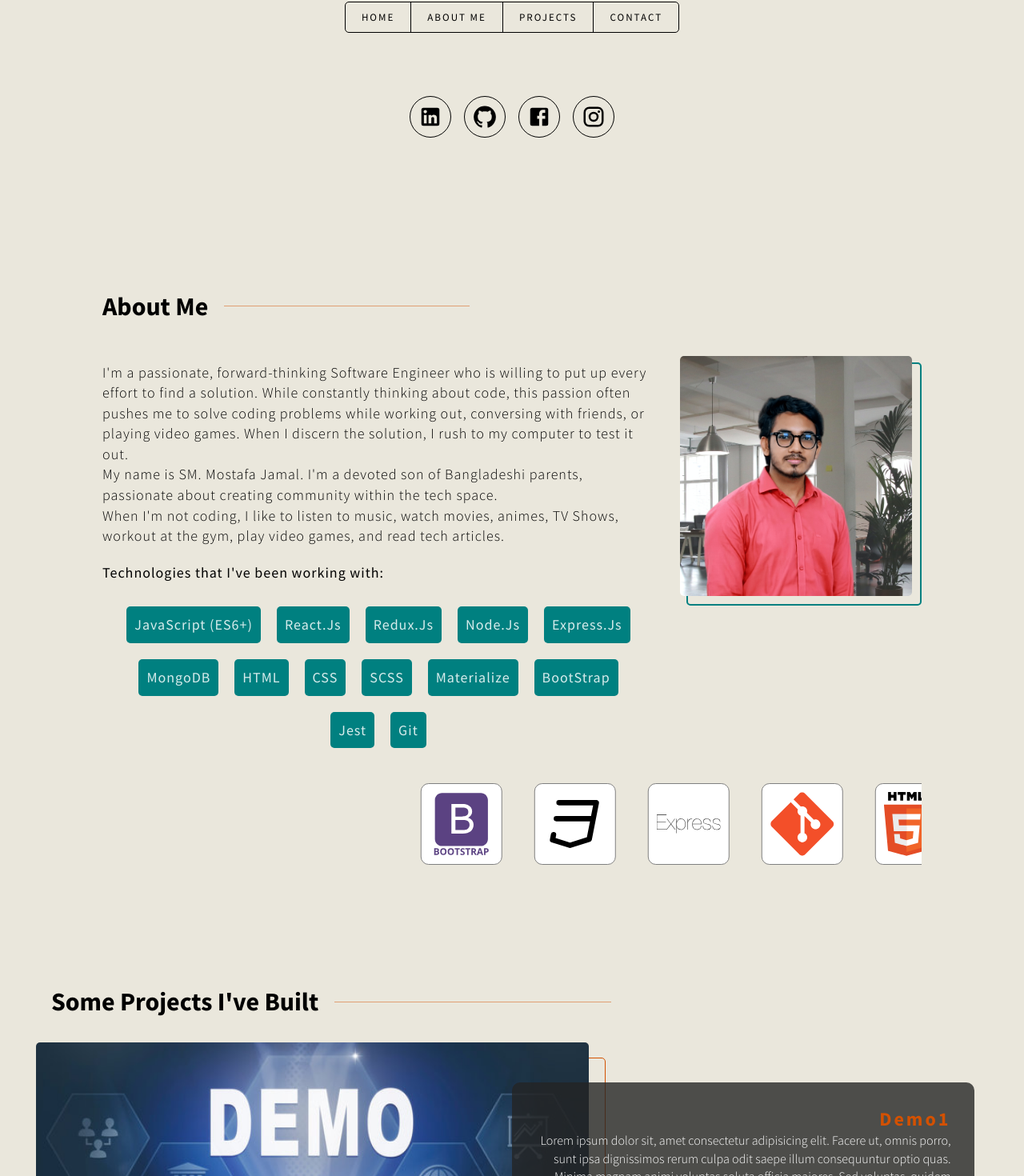
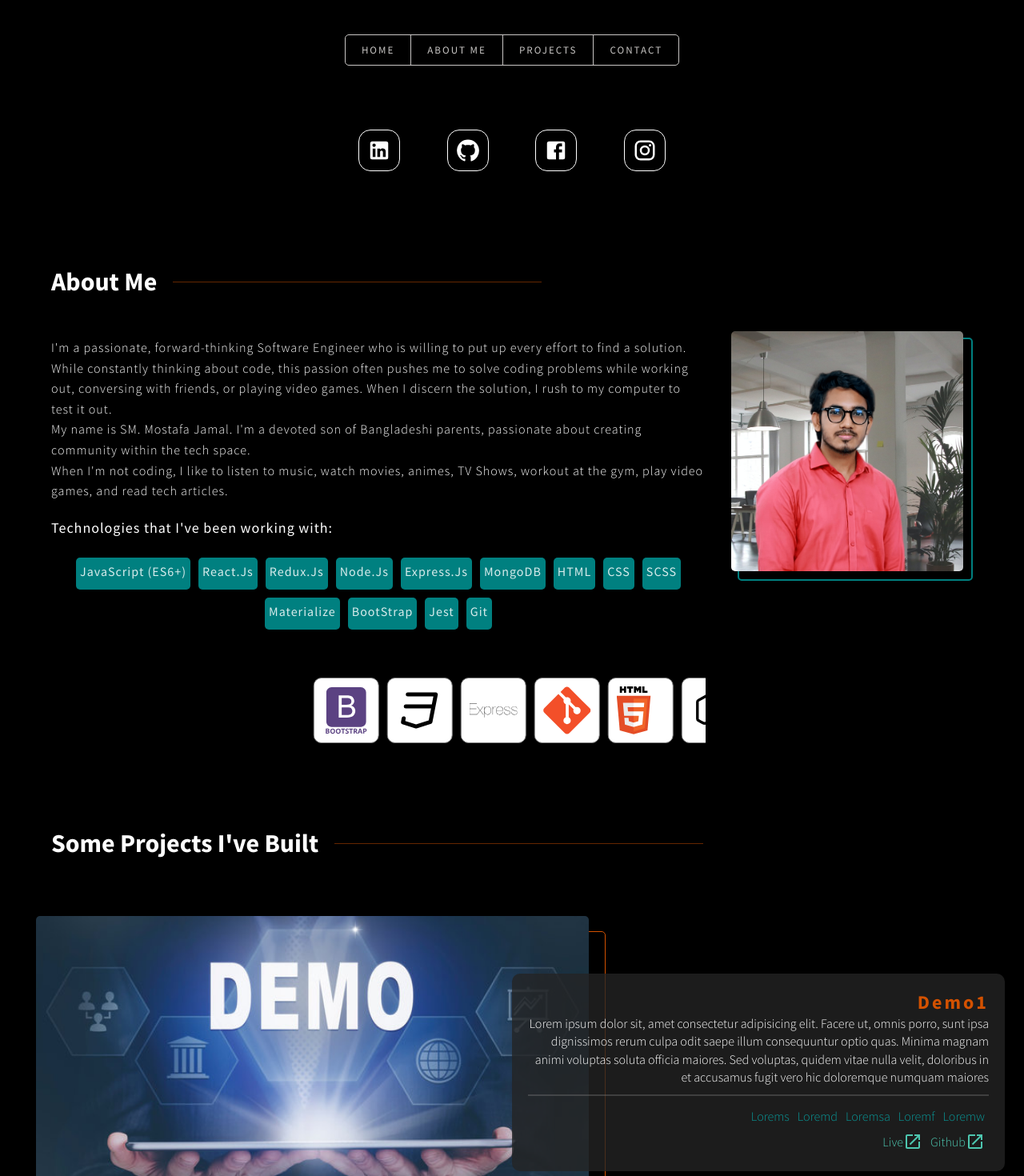
Before and after one commit to sm-mostafajamal/portfolio-2023, a React (Create React App) app: page / in a window 1280 px wide. Shown: the part 468-1938 px from the top of the page at 80% size. Built offline with nearby package versions, Linux system fonts and the light colour scheme; a web font is replaced by a local one.

Commit message:
fully responsive

```diff
--- a/src/App.js
+++ b/src/App.js
@@ -5,14 +5,12 @@ import { projects } from "./data";
 import Contact from "./pages/Contact";
 
 function App() {
-  const dark = true;
-
   return (
     <div>
-      <Home dark={dark} />
-      <AboutMe dark={dark} />
-      <Projects data={projects} dark={dark} />
-      <Contact dark={dark} />
+      <Home />
+      <AboutMe />
+      <Projects data={projects} />
+      <Contact />
     </div>
   );
 }
--- a/src/components/Icons.jsx
+++ b/src/components/Icons.jsx
@@ -1,22 +1,20 @@
 import styled from "styled-components";
+import devices from "../responsive";
 
 const Container = styled.div`
-  /* position: absolute; */
   display: flex;
   flex-wrap: nowrap;
   overflow: hidden;
-  /* margin-top: 70px; */
-  /* margin-left: 300px; */
-  width: 80%;
-  /* width: 750px; */
-  margin: auto;
+  /* width: 80%; */
+  margin: 150px auto 0 auto;
+  ${devices.mobile({ marginTop: "0px" })}
+  ${devices.tablet({ marginTop: "100px" })}
+  ${devices.pc({ marginTop: "50px" })}
 `;
 const Wrapper = styled.div`
   display: flex;
   flex-shrink: 0;
-  /* height: 50px; */
   align-items: center;
-  font-family: impact, sans-serif;
   background: none;
   animation: slide-left 30s linear infinite;
   @keyframes slide-left {
@@ -31,17 +29,14 @@ const Wrapper = styled.div`
   }
 `;
 const Animation = styled.div`
-  /* color: red; */
   font-size: 2rem;
   font-weight: 600;
   padding-left: 0.5rem;
   color: red;
-  /* color: #6d90af; */
   font-family: "Montserrat", sans-serif;
   font-style: italic;
 `;
 const IconsContainer = styled.div`
-  /* width: 100%; */
   color: white;
   font-size: 50px;
   display: flex;
@@ -56,6 +51,8 @@ const Icon = styled.img`
   padding: 10px;
   border-radius: 10px;
   border: 0.1px solid gray;
+  ${devices.mobile({ width: "50px", height: "50px ", margin: "5px" })}
+  ${devices.tablet({ width: "60px", height: "60px ", margin: "5px" })}
 `;
 
 const Icons = () => {
@@ -67,9 +64,7 @@ const Icons = () => {
             &nbsp; &nbsp; &nbsp; &nbsp; &nbsp;&nbsp; &nbsp; &nbsp; &nbsp;
             &nbsp;&nbsp; &nbsp; &nbsp; &nbsp; &nbsp;&nbsp; &nbsp; &nbsp; &nbsp;
             &nbsp;&nbsp; &nbsp; &nbsp; &nbsp; &nbsp;&nbsp; &nbsp; &nbsp; &nbsp;
-            &nbsp;&nbsp; &nbsp; &nbsp; &nbsp; &nbsp;&nbsp; &nbsp; &nbsp; &nbsp;
-            &nbsp;&nbsp; &nbsp; &nbsp; &nbsp; &nbsp;&nbsp; &nbsp; &nbsp; &nbsp;
-            &nbsp;
+            &nbsp;&nbsp; &nbsp; &nbsp; &nbsp;
             <Icon src="./images/icons/bootstrap.svg" alt="" />
             <Icon src="./images/icons/css3.svg" alt="" />
             <Icon src="./images/icons/express.svg" alt="" />
--- a/src/components/Project.jsx
+++ b/src/components/Project.jsx
@@ -1,5 +1,30 @@
 import { Launch } from "@mui/icons-material";
 import styled from "styled-components";
+import devices from "../responsive";
+const Container = styled.div`
+  width: 100%;
+  position: relative;
+  display: flex;
+  margin: 50px 0;
+  ${(props) =>
+    props.direction === "left" &&
+    `
+    flex-direction: row-reverse;
+    `}
+  ${devices.mobile({ flexDirection: "column", margin: "20px 0" })}
+  ${devices.tablet({ margin: "40px 0" })}
+`;
+
+const ImageContainer = styled.div`
+  width: 60%;
+  height: 350px;
+  border: 1px solid #d35100;
+  position: relative;
+  border-radius: 5px;
+  ${devices.mobile({ width: "100%", height: "200px" })}
+  ${devices.tablet({ height: "280px" })}
+  ${devices.pc({ height: "350px" })}
+`;
 const Image = styled.img`
   width: 100%;
   height: 100%;
@@ -8,28 +33,8 @@ const Image = styled.img`
   object-fit: cover;
   bottom: 20px;
   right: 20px;
+  ${devices.mobile({ position: "static", width: "100%" })}
 `;
-const Container = styled.div`
-  width: 100%;
-  position: relative;
-  display: flex;
-  ${(props) =>
-    props.direction === "left" &&
-    `
-    flex-direction: row-reverse;
-  `}
-
-  margin: 50px 0;
-`;
-const ImageContainer = styled.div`
-  width: 60%;
-  height: 350px;
-  border: 1px solid #d35100;
-  position: relative;
-  border-radius: 5px;
-  /* flex: 1; */
-`;
-
 const AboutProject = styled.div`
   color: white;
   background-color: #242424c9;
@@ -47,8 +52,23 @@ const AboutProject = styled.div`
     `
     left: 0;
     text-align: left;
-
   `}
+  ${devices.mobile({
+    position: "static",
+    width: "95%",
+    textAlign: "center",
+    padding: "10px",
+    fontSize: "14px",
+  })}
+    ${devices.tablet({
+    width: "50%",
+    padding: "10px",
+    fontSize: "14px",
+  })}
+      ${devices.pc({
+    padding: "20px",
+    fontSize: "16px",
+  })}
 `;
 const ProjectTitle = styled.h2`
   color: #d35100;
@@ -69,6 +89,7 @@ const Technologies = styled.ul`
   list-style: none;
   display: flex;
   justify-content: flex-end;
+  flex-wrap: wrap;
   padding: 0;
   ${(props) =>
     props.direction === "left" &&
@@ -77,12 +98,15 @@ const Technologies = styled.ul`
     justify-content: flex-start;
 
   `}
+  ${devices.mobile({ justifyContent: "center" })}
 `;
 const Tool = styled.li`
   display: flex;
   justify-content: center;
   align-items: center;
   margin: 5px;
+  font-size: 16px;
+  font-weight: 300;
 `;
 const Project = ({ project, direction }) => {
   const cardDirection = direction;
--- a/src/components/SocialApps.jsx
+++ b/src/components/SocialApps.jsx
@@ -1,6 +1,7 @@
 import styled from "styled-components";
 import { Facebook, GitHub, Instagram, LinkedIn } from "@mui/icons-material";
 import { useModeState } from "../context/ModeContext";
+import devices from "../responsive";
 
 const Container = styled.div`
   display: flex;
@@ -8,17 +9,22 @@ const Container = styled.div`
   align-items: center;
   width: 20%;
   color: ${({ mode }) => mode};
-  padding-top: 30px;
+  margin-top: 80px;
+
+  ${devices.mobile({ width: "60%" })}
+  ${devices.tablet({ width: "40%" })}
+  ${devices.tablet({ width: "30%" })}
 `;
 const SocialIcon = styled.span`
   display: flex;
   justify-content: center;
   align-items: center;
   border: 0.5px solid ${({ mode }) => mode};
-  border-radius: 50%;
+  border-radius: 15px;
   height: 50px;
   width: 50px;
   cursor: pointer;
+  ${devices.mobile({ height: "40px", width: "40px" })}
 `;
 const SocialApps = () => {
   const state = useModeState();
--- a/src/components/Title.jsx
+++ b/src/components/Title.jsx
@@ -1,22 +1,25 @@
 import React from "react";
 import styled from "styled-components";
 import { useModeState } from "../context/ModeContext";
+import devices from "../responsive";
 
 const PageTitle = styled.h1`
   color: ${({ mode }) => mode};
   display: flex;
   align-items: center;
   text-transform: capitalize;
-  /* margin-bottom: 50px; */
+  margin-bottom: 50px;
+  ${devices.mobile({ fontSize: "24px", marginBottom: "0px" })}
 `;
 const Line = styled.hr`
   height: 0px;
-  width: 30%;
+  width: 40%;
   border-top: none;
   border-left: none;
   border-right: none;
   border-bottom: 1px solid #d351007a;
   margin-left: 20px;
+  ${devices.mobile({ width: "55%", marginLeft: "10px" })}
 `;
 
 const Title = ({ title, dark }) => {
--- a/src/context/ModeContext.js
+++ b/src/context/ModeContext.js
@@ -26,7 +26,7 @@ export const useModeDispatch = () => {
 };
 
 export const ModeContextProvider = (props) => {
-  const [state, modeDispatch] = useReducer(modeReducer, { mode: false });
+  const [state, modeDispatch] = useReducer(modeReducer, { mode: true });
   return (
     <ModeContext.Provider value={[state, modeDispatch]}>
       {props.children}
--- a/src/pages/AboutMe.jsx
+++ b/src/pages/AboutMe.jsx
@@ -2,9 +2,10 @@ import styled from "styled-components";
 import Title from "../components/Title";
 import Icons from "../components/Icons";
 import { useModeState } from "../context/ModeContext";
+import devices from "../responsive";
 
 const Container = styled.div`
-  height: 100vh;
+  height: 100%;
   /* background-color: white; */
   /* background-color: #151515; */
   background-color: ${({ mode }) => mode};
@@ -14,7 +15,7 @@ const Container = styled.div`
 `;
 
 const DetailsWrapper = styled.div`
-  width: 80%;
+  width: 90%;
   /* height: 90vh; */
   margin: auto;
   display: flex;
@@ -23,8 +24,13 @@ const DetailsWrapper = styled.div`
 `;
 const Wrapper = styled.div`
   display: flex;
+  justify-content: center;
   gap: 40px;
-  margin: 50px 0;
+  ${devices.mobile({
+    flexDirection: "column",
+    margin: "20px 0",
+    alignItems: "center",
+  })}
 `;
 const About = styled.div`
   display: flex;
@@ -36,29 +42,10 @@ const Details = styled.div`
   font-weight: 300;
   letter-spacing: 1px;
   line-height: 1.6rem;
+  ${devices.mobile({ fontSize: "16px" })}
+  ${devices.tablet({ fontSize: "16px" })}
 `;
 const Article = styled.p``;
-const ImageContainer = styled.div`
-  min-width: 290px;
-  height: 300px;
-  border-radius: 5px;
-  position: relative;
-  border: 2px solid teal;
-  /* &:hover {
-    box-shadow: 15px 15px 5px 0px rgba(0, 128, 128, 0.75);
-    -webkit-box-shadow: 15px 15px 5px 0px rgba(0, 128, 128, 0.75);
-    -moz-box-shadow: 15px 15px 5px 0px rgba(0, 128, 128, 0.75);
-  } */
-`;
-const Image = styled.img`
-  width: 100%;
-  height: 100%;
-  object-fit: cover;
-  border-radius: 5px;
-  position: absolute;
-  bottom: 10px;
-  right: 10px;
-`;
 const TechTitle = styled.span`
   font-size: 18px;
   font-weight: 400;
@@ -72,17 +59,35 @@ const Skills = styled.ul`
   flex-wrap: wrap;
   margin: 0;
   padding: 0;
+  ${devices.mobile({ height: "100%" })}
 `;
 const Skill = styled.li`
   list-style: none;
   color: rgba(255, 255, 255, 0.849);
-  /* color: #212121; */
   background-color: teal;
-  /* background-color: #e7e7e7; */
   padding: 10px;
   margin: 10px;
   border-radius: 5px;
   font-weight: 500;
+  ${devices.mobile({ fontSize: "14px", margin: "5px", padding: "5px" })}
+  ${devices.tablet({ fontSize: "16px", margin: "5px", padding: "5px" })}
+`;
+const ImageContainer = styled.div`
+  min-width: 290px;
+  height: 300px;
+  border-radius: 5px;
+  position: relative;
+  border: 2px solid teal;
+  ${devices.mobile({ width: "290px" })}
+`;
+const Image = styled.img`
+  width: 100%;
+  height: 100%;
+  object-fit: cover;
+  border-radius: 5px;
+  position: absolute;
+  bottom: 10px;
+  right: 10px;
 `;
 
 const AboutMe = () => {
@@ -127,6 +132,7 @@ const AboutMe = () => {
                 <Skill>Jest</Skill>
                 <Skill>Git</Skill>
               </Skills>
+              <Icons />
             </Details>
             <ImageContainer>
               <Image src="./images/img.png" />
@@ -134,7 +140,6 @@ const AboutMe = () => {
           </Wrapper>
         </About>
       </DetailsWrapper>
-      <Icons />
     </Container>
   );
 };
--- a/src/pages/Home.jsx
+++ b/src/pages/Home.jsx
@@ -1,5 +1,5 @@
 import { DarkMode, LightMode } from "@mui/icons-material";
-
+import devices from "../responsive";
 import styled from "styled-components";
 import SocialApps from "../components/SocialApps";
 import { useContext } from "react";
@@ -41,9 +41,9 @@ const Mode = styled.span`
   cursor: pointer;
 `;
 const Wrapper = styled.div`
-  height: 70vh;
+  height: 80vh;
   display: flex;
-  justify-content: space-between;
+  justify-content: center;
   align-items: center;
   flex-direction: column;
   text-align: center;
@@ -59,6 +59,7 @@ const Icon = styled.div`
   display: flex;
   justify-content: center;
   align-items: center;
+  ${devices.mobile({ width: "50px", height: "50px", fontSize: "2rem" })}
 `;
 
 const Title = styled.h1`
@@ -69,8 +70,14 @@ const Title = styled.h1`
   border-top: 0.1px solid ${({ mode }) => mode};
   border-bottom: 0.1px solid ${({ mode }) => mode};
   padding: 50px;
-  /* margin: 50px; */
+  margin: 50px 0;
   font-size: 2.5rem;
+  ${devices.mobile({ fontSize: "1.2rem", padding: "25px" })}
+`;
+const Bottom = styled.span`
+  font-size: 22px;
+  font-family: "Josefin Slab", serif;
+  ${devices.mobile({ fontSize: "12px" })}
 `;
 const Navbar = styled.ul`
   color: ${({ mode }) => mode};
@@ -80,6 +87,7 @@ const Navbar = styled.ul`
   border: 0.1px solid ${({ mode }) => mode};
   border-radius: 5px;
   cursor: pointer;
+  ${devices.mobile({ width: "90%" })}
 `;
 const List = styled.li`
   list-style: none;
@@ -89,6 +97,7 @@ const List = styled.li`
   font-weight: 500;
   color: ${({ mode }) => mode};
   padding: 10px 20px;
+  ${devices.mobile({ fontSize: "10px", padding: "5px 10px" })}
 `;
 const Bar = styled.span`
   border-right: 0.1px solid ${({ mode }) => mode};
@@ -99,10 +108,6 @@ const Name = styled.span`
   color: #d35100;
   /* color: teal; */
   font-weight: bold;
-`;
-const Bottom = styled.span`
-  font-size: 22px;
-  font-family: "Josefin Slab", serif;
 `;
 
 const Home = () => {
--- /dev/null
+++ b/src/responsive.js
@@ -0,0 +1,34 @@
+import { css } from "styled-components";
+
+const devices = {
+  mobile: (props) => {
+    return css`
+      @media only screen and (max-width: 600px) {
+        ${props}
+      }
+    `;
+  },
+  tablet: (props) => {
+    return css`
+      @media only screen and (min-width: 601px) {
+        ${props}
+      }
+    `;
+  },
+  pc: (props) => {
+    return css`
+      @media only screen and (min-width: 992px) {
+        ${props}
+      }
+    `;
+  },
+  largePC: (props) => {
+    return css`
+      @media only screen and (min-width: 1200px) {
+        ${props}
+      }
+    `;
+  },
+};
+
+export default devices;
```
Also changed, not shown: src/pages/Contact.jsx (+13 -7 lines).
